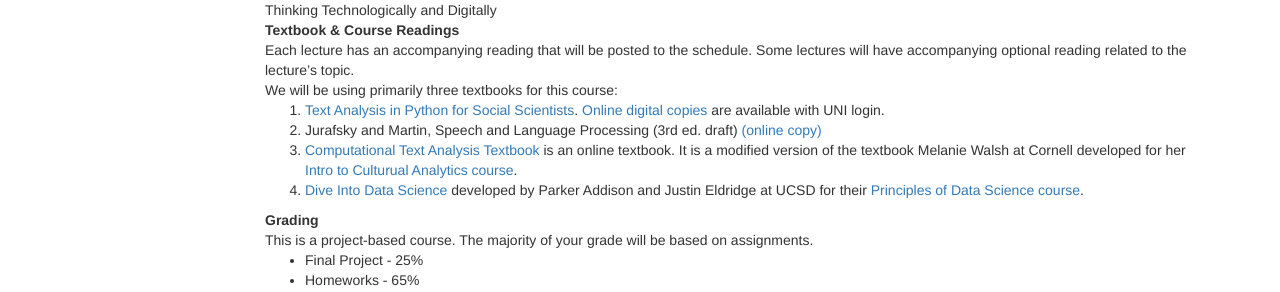
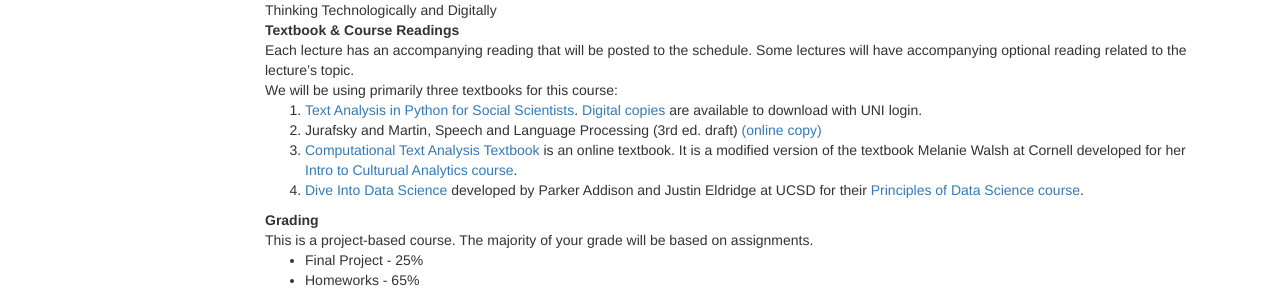
Before and after one commit to BC-COMS-2710/BC-COMS-2710.github.io, a Jekyll site: the page built from index.md, in a window 1280 px wide and 900 px high, scrolled down 512 px. Shown: the part 158-450 px from the top of the window. Built offline with Jekyll 4.4.1, drawn with Linux system fonts in a browser that asks for light colours; nearby versions of some CDN libraries.

Commit message:
index: hovy book

```diff
--- a/index.md
+++ b/index.md
@@ -80,7 +80,7 @@
 Textbook & Course Readings
 : Each lecture has an accompanying reading that will be posted to the schedule. Some lectures will have accompanying optional reading related to the lecture's topic.
 : We will be using primarily three textbooks for this course:
-1. [Text Analysis in Python for Social Scientists](https://www.cambridge.org/core/elements/text-analysis-in-python-for-social-scientists/BFAB0A3604C7E29F6198EA2F7941DFF3). [Online digital copies](https://doi-org.ezproxy.cul.columbia.edu/10.1017/9781108873352) are available with UNI login.
+1. [Text Analysis in Python for Social Scientists](https://www.cambridge.org/core/elements/text-analysis-in-python-for-social-scientists/BFAB0A3604C7E29F6198EA2F7941DFF3). [Digital copies](https://doi-org.ezproxy.cul.columbia.edu/10.1017/9781108873352) are available to download with UNI login.
 1. Jurafsky and Martin, Speech and Language Processing (3rd ed. draft) [(online copy)](https://web.stanford.edu/~jurafsky/slp3/)
 2. [Computational Text Analysis Textbook](https://bc-coms-2710.github.io/textbook/welcome.html) is an online textbook. It is a modified version of the textbook Melanie Walsh at Cornell developed for her [Intro to Culturual Analytics course](https://melaniewalsh.github.io/Intro-Cultural-Analytics/welcome.html).
 1. [Dive Into Data Science](https://eldridgejm.github.io/dive_into_data_science/front.html) developed by Parker Addison and Justin Eldridge at UCSD for their [Principles of Data Science course](https://sites.google.com/ucsd.edu/dsc10spring2021/syllabus).
```
